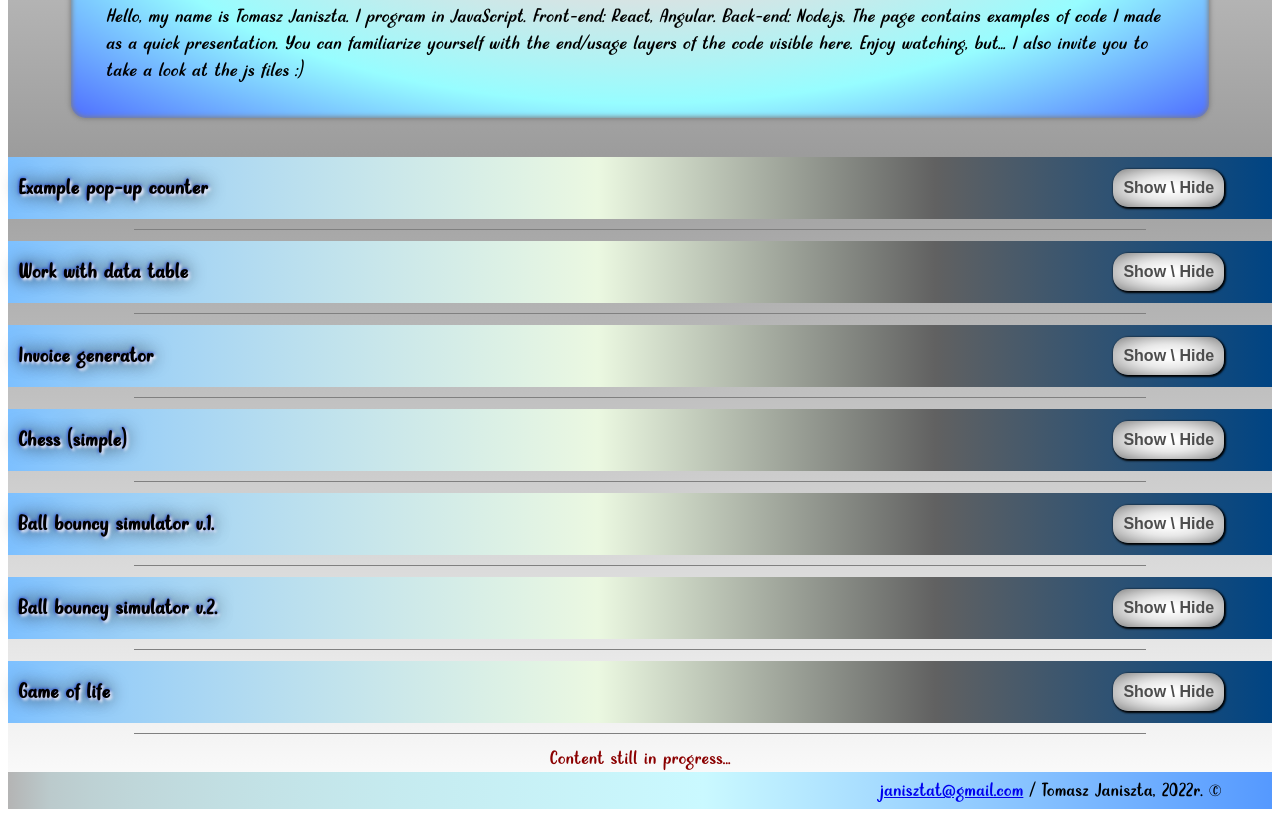
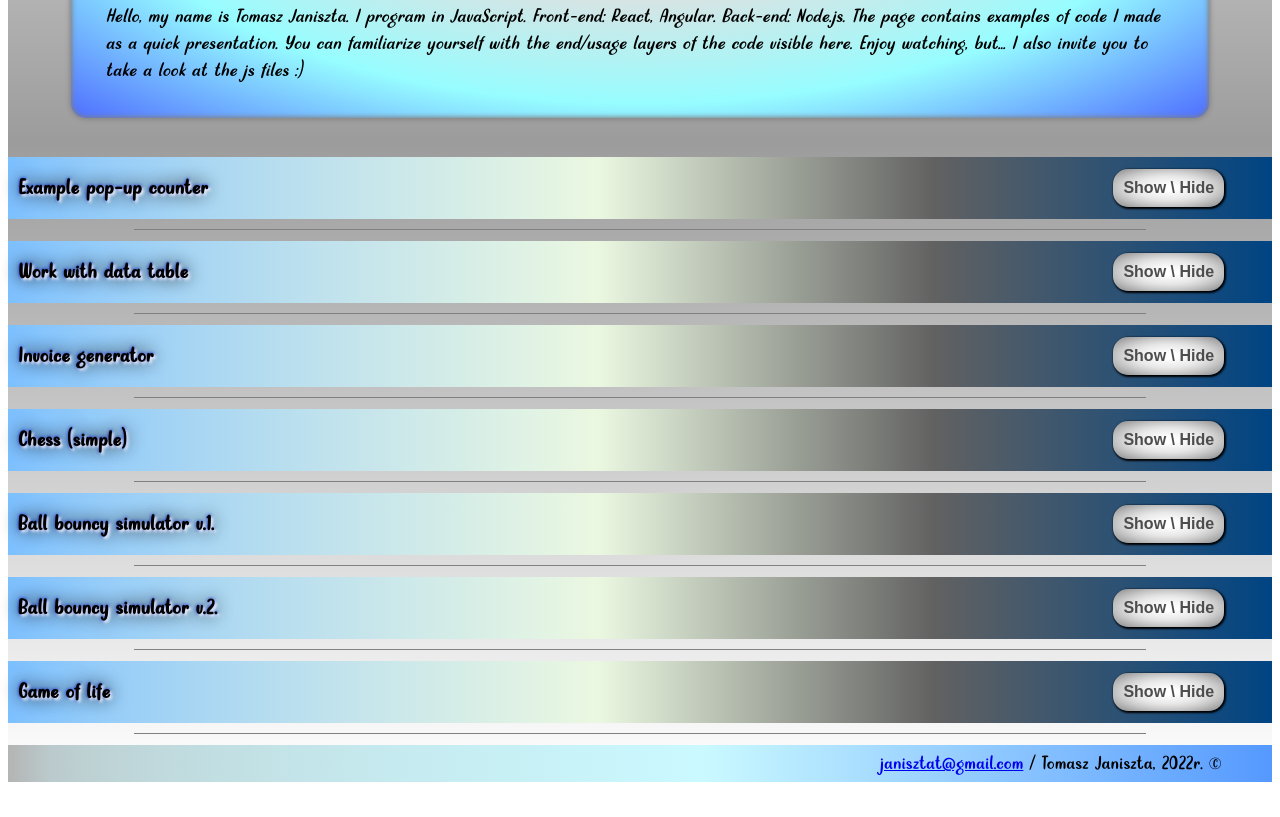
Before and after one commit to TomaszJaniszta/TomaszJaniszta.github.io, a website: page index.html in a window 1280 px wide. Shown: the part 507-1324 px from the top of the page. After the commit the page ends 1297 px from the top, so only its background shows below. Drawn offline with Linux system fonts and the light colour scheme.

Commit message:
Update index.html

```diff
--- a/index.html
+++ b/index.html
@@ -391,7 +391,7 @@
 
         <hr class="hr">
 
-        <span style="color: darkred; text-align: center;"> Content still in progress... </span>
+        <!-- <span style="color: darkred; text-align: center;"> Content still in progress... </span> -->
         <span class="end"><a href="mailto:janisztat@gmail.com">janisztat@gmail.com</a>  /  Tomasz Janiszta, 2022r. ©</span>
 
       </main>
```
